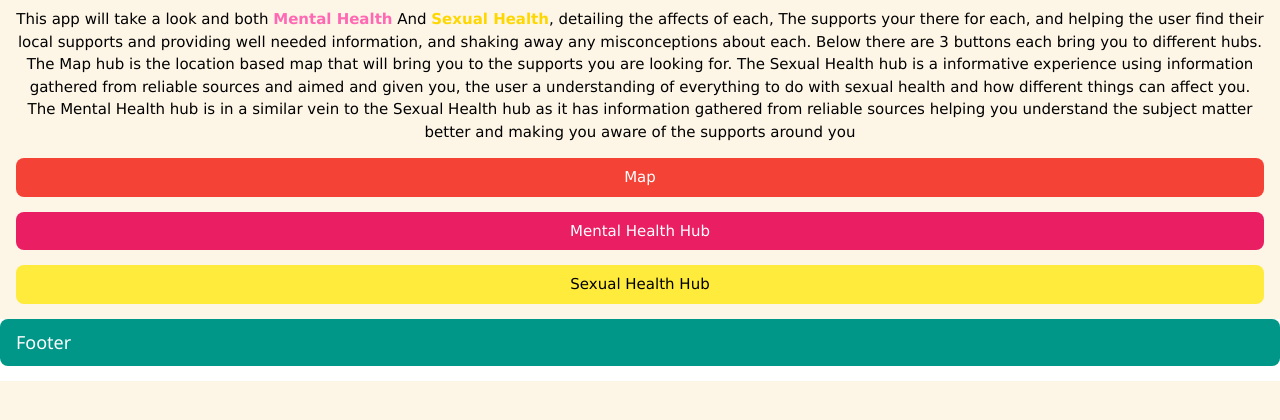
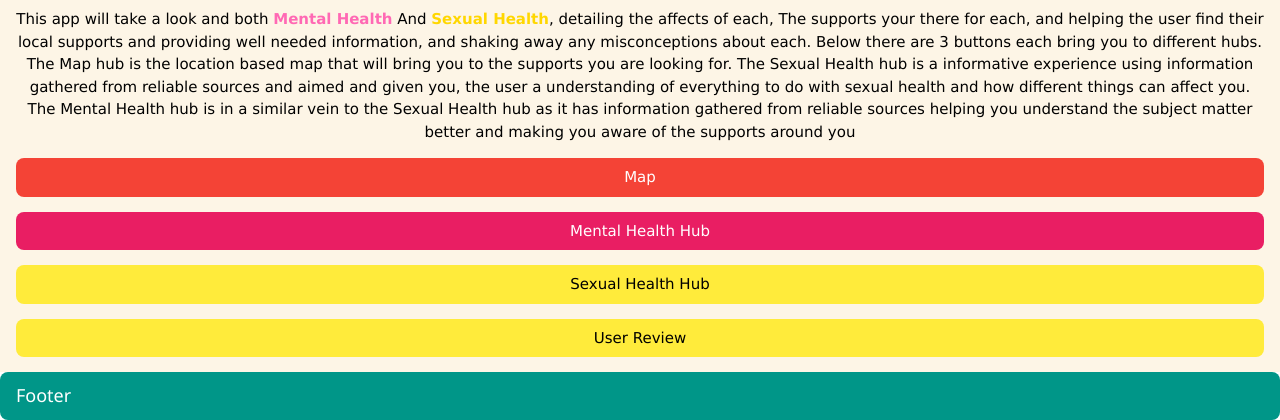
Before and after one commit to Smurfgalway/PPI_App, a Flask app: page / in a window 1280 px wide. Shown: the part 419-839 px from the top of the page. Before the commit the page ends 800 px from the top, so only its background shows below. Run offline with Flask 2, Linux system fonts and the light colour scheme.

Commit message:
index page navigation updated

```diff
--- a/templates/Index.html
+++ b/templates/Index.html
@@ -37,6 +37,9 @@
             <form action="/sh">
                 <button type="submit" class="w3-round-large w3-yellow w3-button w3-block" > Sexual Health Hub </button>
             </form>
+            <form action="/re">
+                <button type="submit" class="w3-round-large w3-yellow w3-button w3-block" > User Review</button>
+            </form>
         </div>
         <footer  class="w3-container w3-teal w3-round-large">
             <h5>Footer</h5>
```
